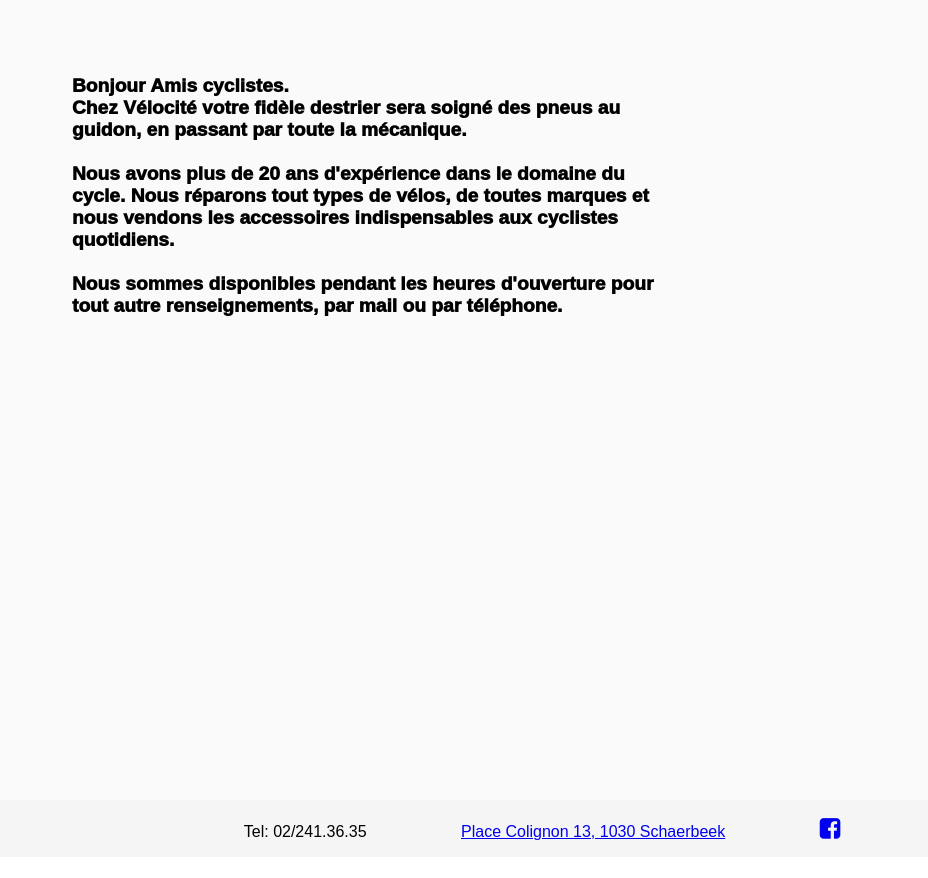
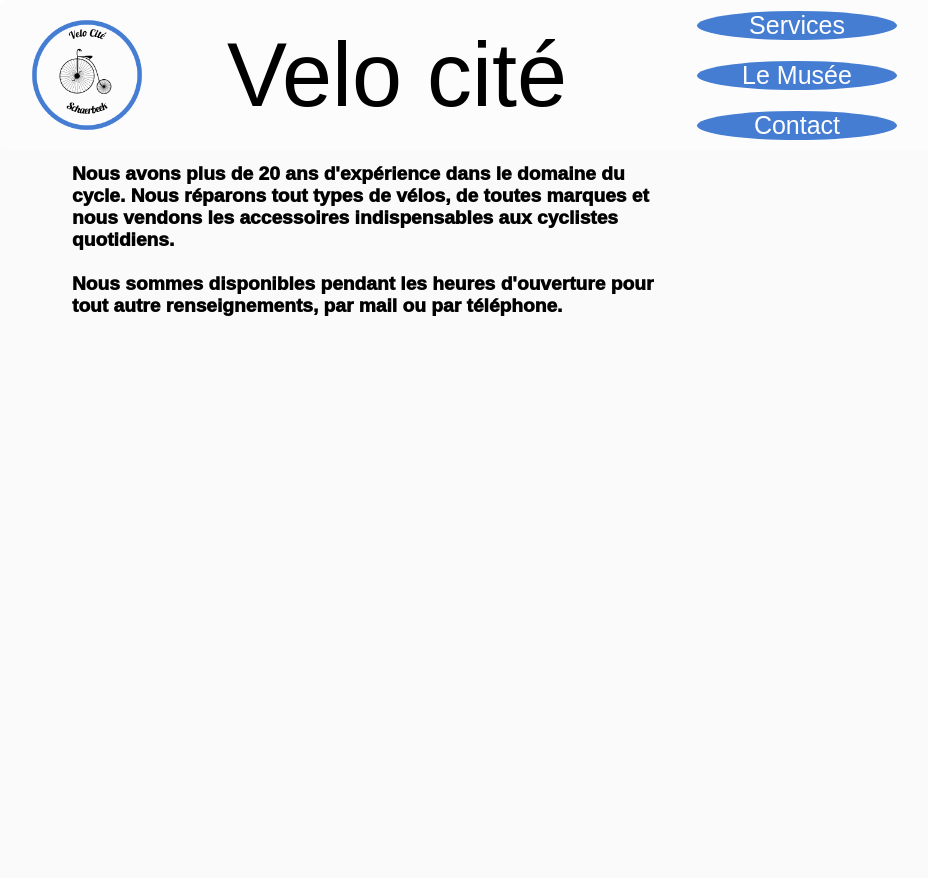
Before and after one commit to Lyioh/recap-html-css, a plain HTML site: page index.html in a window 1280 px wide. Shown: the top 878 px of the page, without its empty margins (143-1071 px from the left). Before the commit the page ends 857 px from the top, so only its background shows below. Drawn offline with Linux system fonts and the light colour scheme.

Commit message:
version 1.0

```diff
--- a/index.html
+++ b/index.html
@@ -12,20 +12,36 @@
 
 <body>
     <!------------------Header---------------->
+    <header>
+        <img src="logoVelo.png" class="logo">
+        <p>Velo cité</p>
+        <div class="boutons">
+            <!-------- Bouton Service------->
+            <div class="services">
+                <p>Services</p>
+            </div>
+            <!-------- Bouton Musée------->
+            <div class="museum">
+                <p>Le Musée</p>
+            </div>
+            <!-------- Bouton Contact------->
+            <div class="contact">
+                <p>Contact</p>
+            </div>
+        </div>
+    </header>
     <!----------------Main-------------------->
     <div class="Main">
-        <div class="leftSide">
-            <p>Bonjour Amis cyclistes.<br />
-                Chez Vélocité votre fidèle destrier sera soigné des pneus au guidon, en passant par toute la mécanique.<br /><br />
-                Nous avons plus de 20 ans d'expérience dans le domaine du cycle. Nous réparons tout types de vélos, de
-                toutes marques et nous
-                vendons les accessoires indispensables aux cyclistes quotidiens.<br /><br />
-                Nous sommes disponibles pendant les heures d'ouverture pour tout autre renseignements, par mail ou par
-                téléphone.</p>
-        </div>
-        <div class="rightSide">
-
-        </div>
+        <p>Bonjour Amis cyclistes.<br />
+            Chez Vélocité votre fidèle destrier sera soigné des pneus au guidon, en passant par toute la
+            mécanique.<br /><br />
+            Nous avons plus de 20 ans d'expérience dans le domaine du cycle. Nous réparons tout types de vélos,
+            de
+            toutes marques et nous
+            vendons les accessoires indispensables aux cyclistes quotidiens.<br /><br />
+            Nous sommes disponibles pendant les heures d'ouverture pour tout autre renseignements, par mail ou
+            par
+            téléphone.</p>
     </div>
     <!---------------Footer------------------->
     <footer>
--- a/style.css
+++ b/style.css
@@ -1,23 +1,106 @@
 /*==================== BODY ==========================*/
 body{
     font-family: sans-serif;
-    margin: auto;
+    margin: 0 auto;
     width: 1000px;
 }
- /*===========================  Grille Principale =============== */
+
+/*=================================================== HEADER ===================================================== */
+header {
+    display: grid;
+    grid-template-columns: 20% 40% 40%;
+    background-color: #FCFCFC;
+    border-radius: 10px;
+    height: 150px;
+    position: fixed;  /* sticky */
+    width: 1000px;
+}
+
+/*----------------- Le logo --------------- */
+
+.logo {
+    height: 150px;
+}
+
+/*---------------- Le titre ----------------- */
+header p {
+    grid-area: 1 / 2 / 2 /3;
+    justify-self: center;
+    align-self: center;
+    font-size: 90px;
+    margin-top: 0px;
+    margin-bottom: 0px;
+}
+/*-------------------- Grid Boutons ----------------- */
+.boutons {
+    display: grid;
+    grid-template-rows: repeat(3 , 1fr);
+}
+/*------------ Design Bouton ------------------- */
+.services, .museum, .contact {
+    display: block;
+    background-color: #457DD3;
+    color: white;
+    text-align: center;
+    text-decoration: none;
+    cursor: pointer;
+    transition-duration: 0.4s;
+    /*align-self: center;*/
+    justify-self: center;
+    width: 50%;
+    border-radius: 50%;
+}
+
+/*------------------ Bouton Service ------------------- */
+.services:hover {
+    box-shadow: 0 12px 16px 0 rgba(0,0,0,0.24),0 17px 50px 0 rgba(0,0,0,0.19);
+}
+
+.services {
+    align-self: center;
+}
+
+.services p {
+    font-size: medium;
+    font-size: 25px;
+}
+/*----------------- Bouton Musée ------------------- */
+.museum {
+    align-self: center;
+}
+
+.museum:hover {
+    box-shadow: 0 12px 16px 0 rgba(0,0,0,0.24),0 17px 50px 0 rgba(0,0,0,0.19);
+}
+
+.museum p {
+    font-size: medium;
+    font-size: 25px;
+}
+/*----------------- Bouton Contact ----------------- */
+.contact {
+    align-self: center;
+}
+
+.contact:hover {
+    box-shadow: 0 12px 16px 0 rgba(0,0,0,0.24),0 17px 50px 0 rgba(0,0,0,0.19);
+}
+
+.contact p {
+    font-size: medium;
+    font-size: 25px;
+}
+ /*======================================  Grille Principale ================================================== */
 .Main {
     display: grid;
-    height: 800px;
+    height: 5000px;
     background-color: #FAFAFA;
     grid-template-columns: 75% 25%;
+    border-radius: 10px;
 }
 
-/*=========================== Colonne Gauche ===================== */
-.leftSide {
-    display: grid;
-}
-
-.leftSide p {
+ /*-----------------Design Text ----------------- */
+ .Main p {
     font-size: 120%;
     font-weight: 1000;
     margin-left: 10%;
@@ -25,14 +108,12 @@ body{
     margin-top: 10%;
 }
 
-/*========================= Colonne Droite =========================*/
-.rightSide {
-    display: grid;
-}
+
 /*===================== FOOTER =========================*/
 footer {
     background-color: #F5F5F5;
     text-align: center;
+    border-radius: 10px;
 }
 
 .infoFooter{
```
